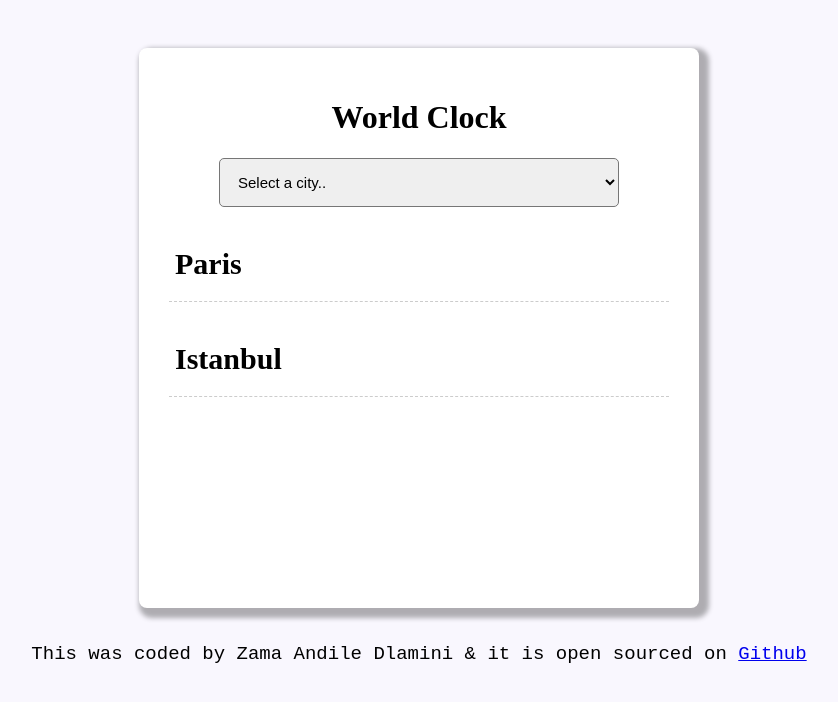
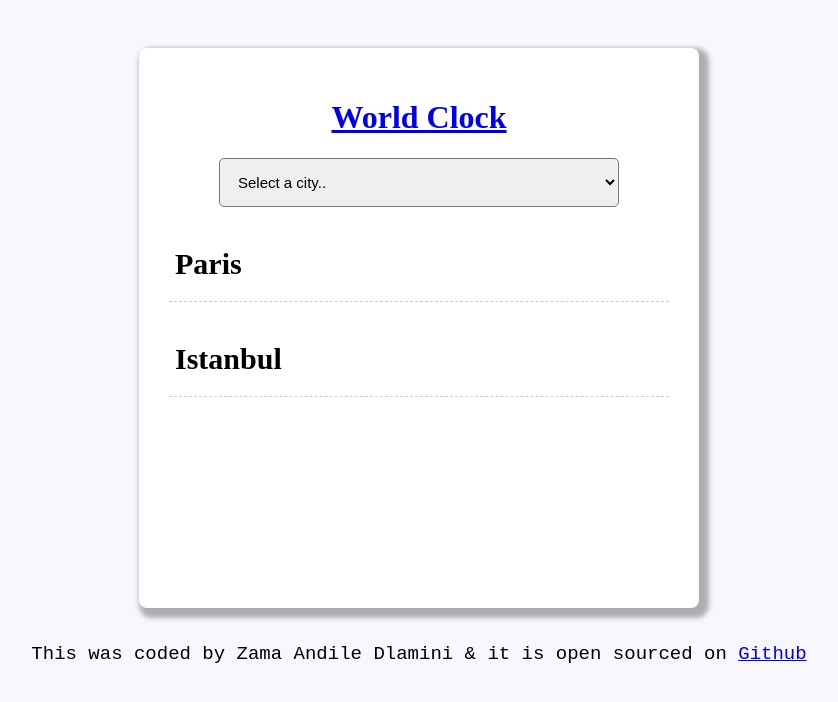
Before and after one commit to Andile18/World-Clock-Project., a plain HTML site: page index.html in a window 1280 px wide. Shown: the whole page, without its empty margins (221-1059 px from the left). Drawn offline with nearby package versions, Linux system fonts and the light colour scheme; a script that the page names is missing.

Commit message:
Added a link to <h1>

```diff
--- a/index.html
+++ b/index.html
@@ -6,12 +6,13 @@
     <link rel="stylesheet" href="css/style.css" />
     <script src="https://cdnjs.cloudflare.com/ajax/libs/moment.js/2.30.1/moment.min.js"></script>
     <script src="https://cdnjs.cloudflare.com/ajax/libs/moment-timezone/0.5.45/moment-timezone-with-data-1970-2030.min.js"></script>
-    <title> World-Clock-Project</title>
+    <title> World-Clock-Project </title>
     </head>
     <body>
 
     <div class="container">
-    <h1> World Clock</h1>
+        <a href="index.html">
+    <h1> World Clock </a> </h1>
 
 
 <select id="city">
```
